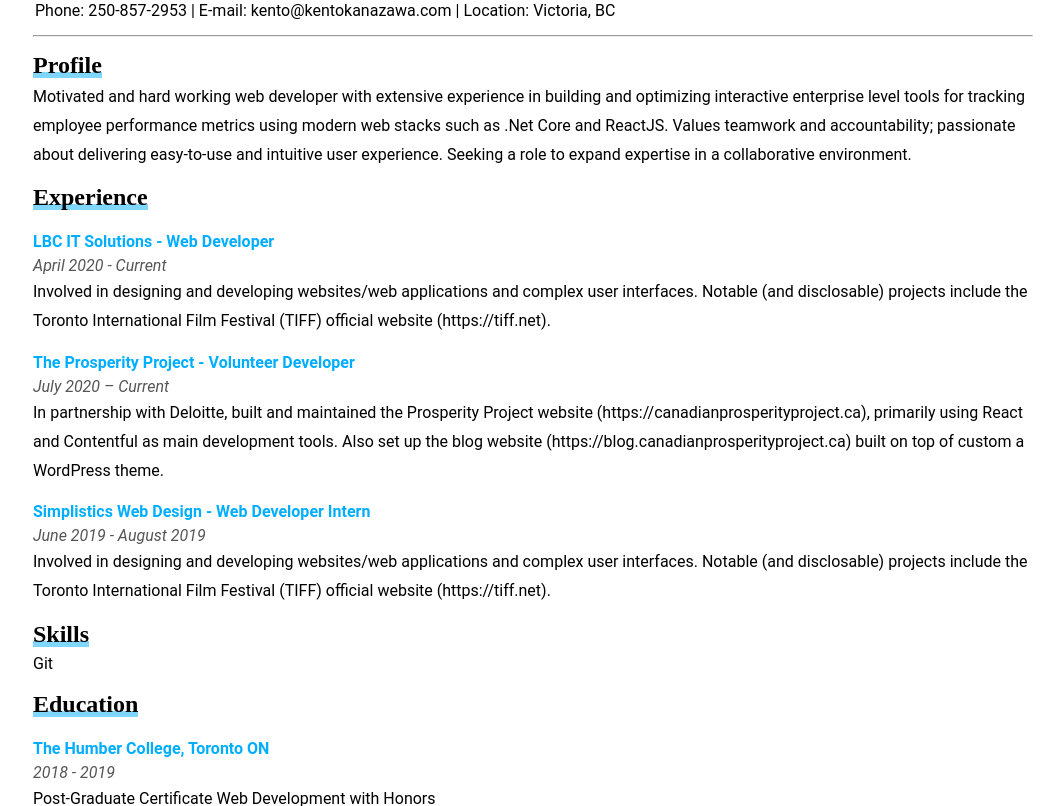
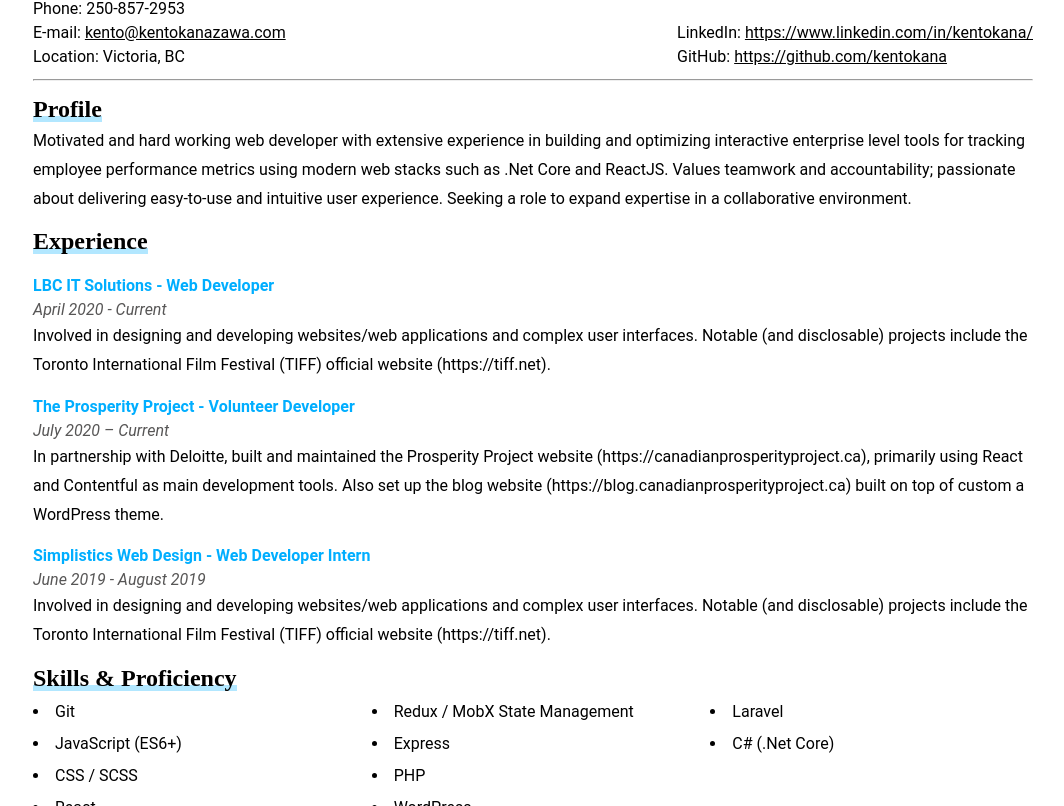
Before and after one commit to KentoKana/kentokana.github.io, a plain HTML site: page index.html in a window 1280 px wide. Shown: the part 49-855 px from the top of the page, without its empty margins (107-1171 px from the left). Drawn offline with Linux system fonts and the light colour scheme.

Commit message:
Update skill list styling and content.

```diff
--- a/index.html
+++ b/index.html
@@ -15,23 +15,43 @@
             Kento Kanazawa | Full Stack Developer
           </h1>
           <div class="contact">
-            <div class="contact__list">
-              <div>Phone: 250-857-2953 |</div>
+            <div>
+              <div>Phone: 250-857-2953</div>
               <div>
                 E-mail:
                 <a href="mailto:kento@kentokanazawa.com"
                   >kento@kentokanazawa.com</a
                 >
-                |
               </div>
               <div>Location: Victoria, BC</div>
+            </div>
+            <div>
+              <div>
+                LinkedIn:
+                <a
+                  href="https://www.linkedin.com/in/kentokana/"
+                  target="_blank"
+                  rel="noopener noreferrer"
+                >
+                  https://www.linkedin.com/in/kentokana/
+                </a>
+              </div>
+              <div>
+                GitHub:
+                <a
+                  href="https://github.com/kentokana"
+                  target="_blank"
+                  rel="noopener noreferrer"
+                  >https://github.com/kentokana</a
+                >
+              </div>
             </div>
           </div>
         </section>
         <hr />
         <section class="profile">
           <h2 class="heading--primary">
-            <span class="highlight--primary"> Profile</span>
+            <span class="highlight--primary">Profile</span>
           </h2>
           <div class="profile">
             <p>
@@ -89,10 +109,19 @@
         </section>
         <section class="skills">
           <h2 class="heading--primary">
-            <span class="highlight--primary">Skills</span>
+            <span class="highlight--primary">Skills & Proficiency</span>
           </h2>
           <ul>
             <li>Git</li>
+            <li>JavaScript (ES6+)</li>
+            <li>CSS / SCSS</li>
+            <li>React</li>
+            <li>Redux / MobX State Management</li>
+            <li>Express</li>
+            <li>PHP</li>
+            <li>WordPress</li>
+            <li>Laravel</li>
+            <li>C# (.Net Core)</li>
           </ul>
         </section>
         <section class="education">
--- a/style.scss
+++ b/style.scss
@@ -1,7 +1,13 @@
+// Fonts
 $primary-font: "roboto";
 $primary-heading-font: "Caslon";
 $primary-color: rgb(0, 174, 255);
+$muted: #575656;
+
+// Imports
 @import "./resets.scss";
+
+// Mixins
 @mixin highlight($height, $color) {
   &::after {
     left: 0;
@@ -10,18 +16,26 @@ $primary-color: rgb(0, 174, 255);
     display: inline;
     height: $height;
     width: 100%;
-    opacity: 0.5;
+    opacity: 0.3;
     background-color: $color;
     bottom: 0px;
     transition: 0.2s ease all;
     z-index: -1;
   }
 }
-$muted: #575656;
 
+// General
 body {
   font-family: $primary-font;
   line-height: 1.5;
+}
+
+a {
+  text-decoration: underline;
+}
+
+h1 {
+  text-align: center;
 }
 
 main {
@@ -29,6 +43,7 @@ main {
   display: flex;
   max-width: 1000px;
   margin: auto;
+  padding: 0 20px;
 }
 
 section {
@@ -38,6 +53,8 @@ section {
 p {
   line-height: 1.8;
 }
+
+// class styling
 .heading {
   &--primary {
     font-family: $primary-heading-font;
@@ -55,14 +72,19 @@ p {
     }
   }
 }
+
 .contact {
+  display: flex;
+  justify-content: space-between;
+  align-items: flex-end;
+  flex-wrap: wrap;
   &__list {
-    display: flex;
     div {
       margin: 2px;
     }
   }
 }
+
 .experience {
   &__item {
     margin-top: 15px;
@@ -76,3 +98,18 @@ p {
     color: $muted;
   }
 }
+
+.skills {
+  ul {
+    line-height: 2;
+    list-style: inside;
+    columns: 3;
+    -webkit-columns: 3;
+    -moz-columns: 3;
+    @media screen and (max-width: 576px) {
+      columns: 2;
+      -webkit-columns: 2;
+      -moz-columns: 2;
+    }
+  }
+}
```
Also changed, not shown: style.css, 1 other file.
